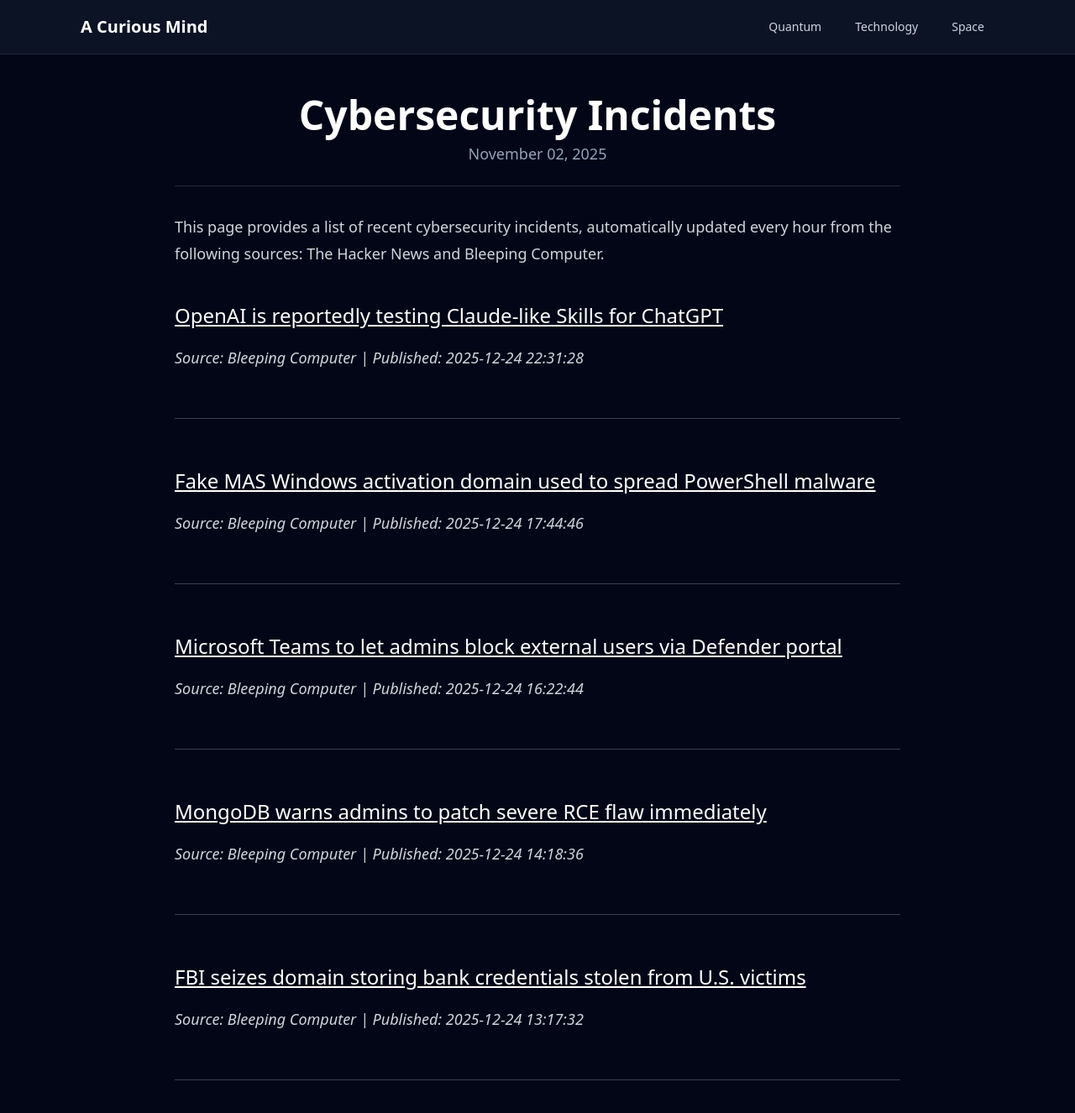
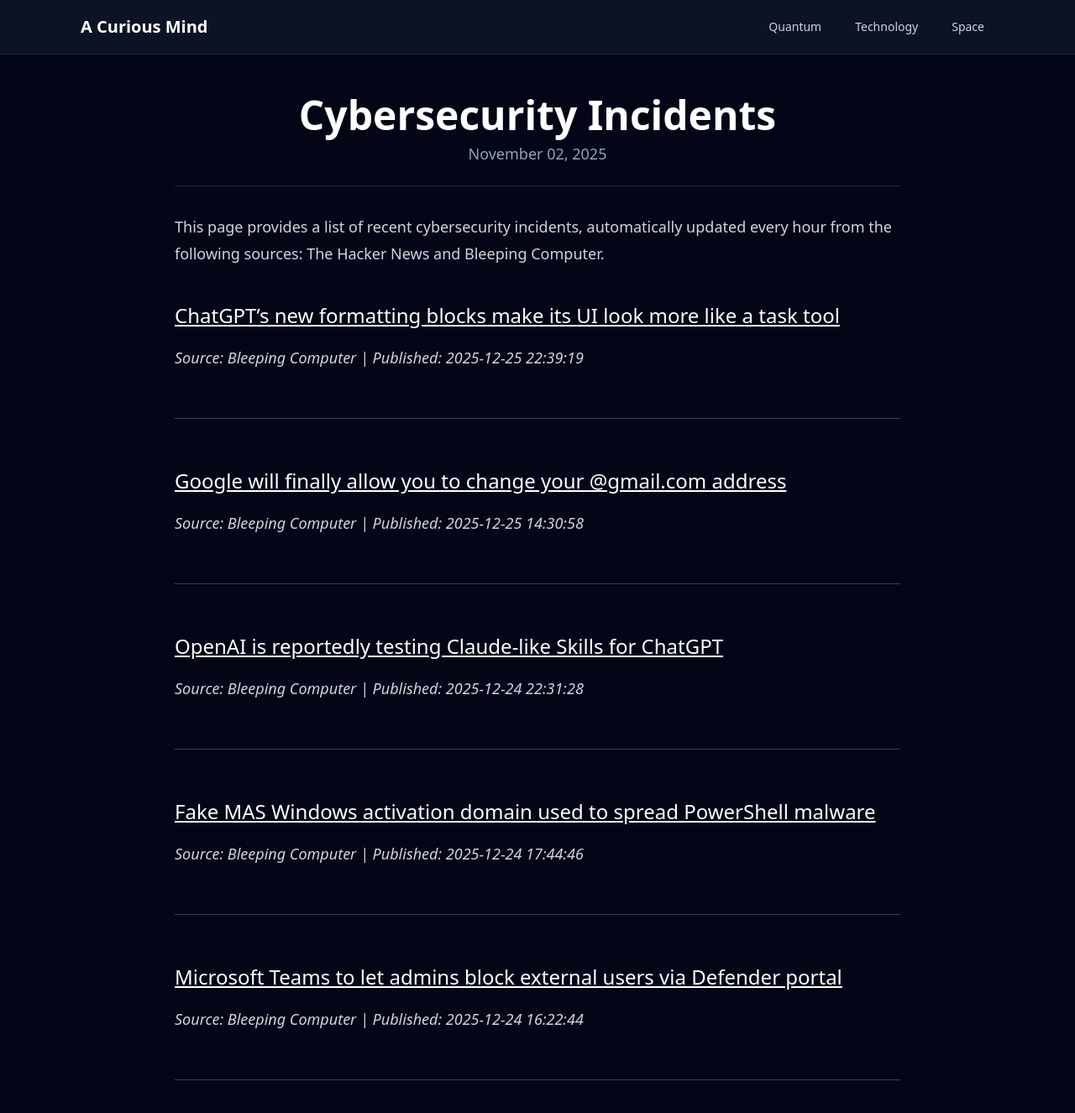
Before and after one commit to onehl7/onehl7.github.io, a Jekyll site: the page built from _posts/2025-11-02-cybersecurity-incidents.md, in a window 1280 px wide and 1400 px high. Shown: the top 1326 px of the window at 84% size. Built offline with Jekyll 4.4.1, drawn with Linux system fonts in a browser that asks for light colours; nearby versions of some CDN libraries.

Commit message:
Update news data

```diff
--- a/_data/news.json
+++ b/_data/news.json
@@ -1,4 +1,16 @@
 [
+  {
+    "source": "Bleeping Computer",
+    "title": "ChatGPT\u2019s new formatting blocks make its UI look more like a task tool",
+    "link": "https://www.bleepingcomputer.com/news/artificial-intelligence/chatgpts-new-formatting-blocks-make-its-ui-look-more-like-a-task-tool/",
+    "published": "2025-12-25 22:39:19"
+  },
+  {
+    "source": "Bleeping Computer",
+    "title": "Google will finally allow you to change your @gmail.com address",
+    "link": "https://www.bleepingcomputer.com/news/google/google-will-finally-allow-you-to-change-your-gmailcom-address/",
+    "published": "2025-12-25 14:30:58"
+  },
   {
     "source": "Bleeping Computer",
     "title": "OpenAI is reportedly testing Claude-like Skills for ChatGPT",
@@ -16,17 +28,5 @@
     "title": "Microsoft Teams to let admins block external users via Defender portal",
     "link": "https://www.bleepingcomputer.com/news/microsoft/microsoft-teams-to-let-admins-block-external-users-via-defender-portal/",
     "published": "2025-12-24 16:22:44"
-  },
-  {
-    "source": "Bleeping Computer",
-    "title": "MongoDB warns admins to patch severe RCE flaw immediately",
-    "link": "https://www.bleepingcomputer.com/news/security/mongodb-warns-admins-to-patch-severe-rce-flaw-immediately/",
-    "published": "2025-12-24 14:18:36"
-  },
-  {
-    "source": "Bleeping Computer",
-    "title": "FBI seizes domain storing bank credentials stolen from U.S. victims",
-    "link": "https://www.bleepingcomputer.com/news/security/fbi-seizes-domain-storing-bank-credentials-stolen-from-us-victims/",
-    "published": "2025-12-24 13:17:32"
   }
 ]
```
